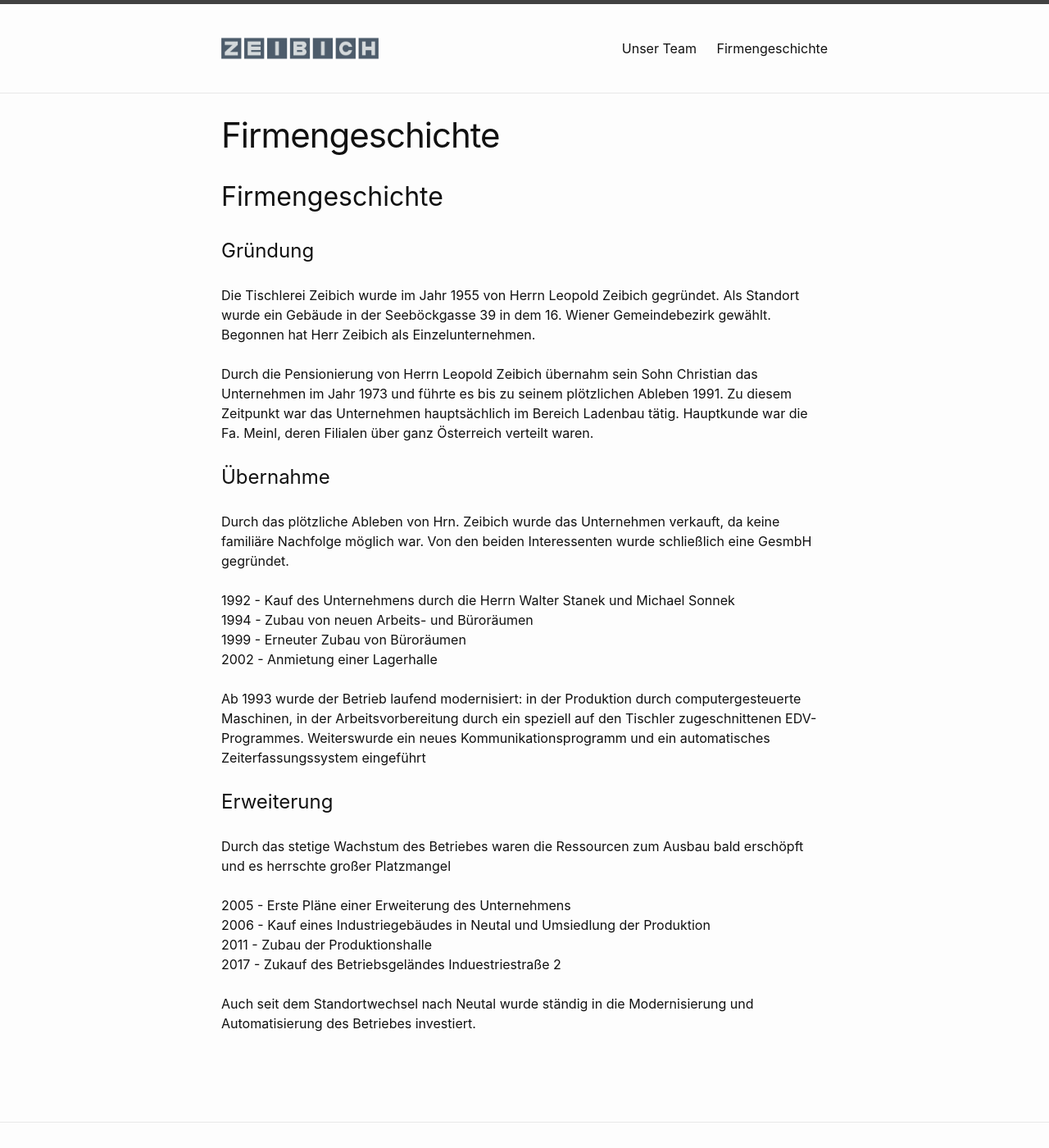
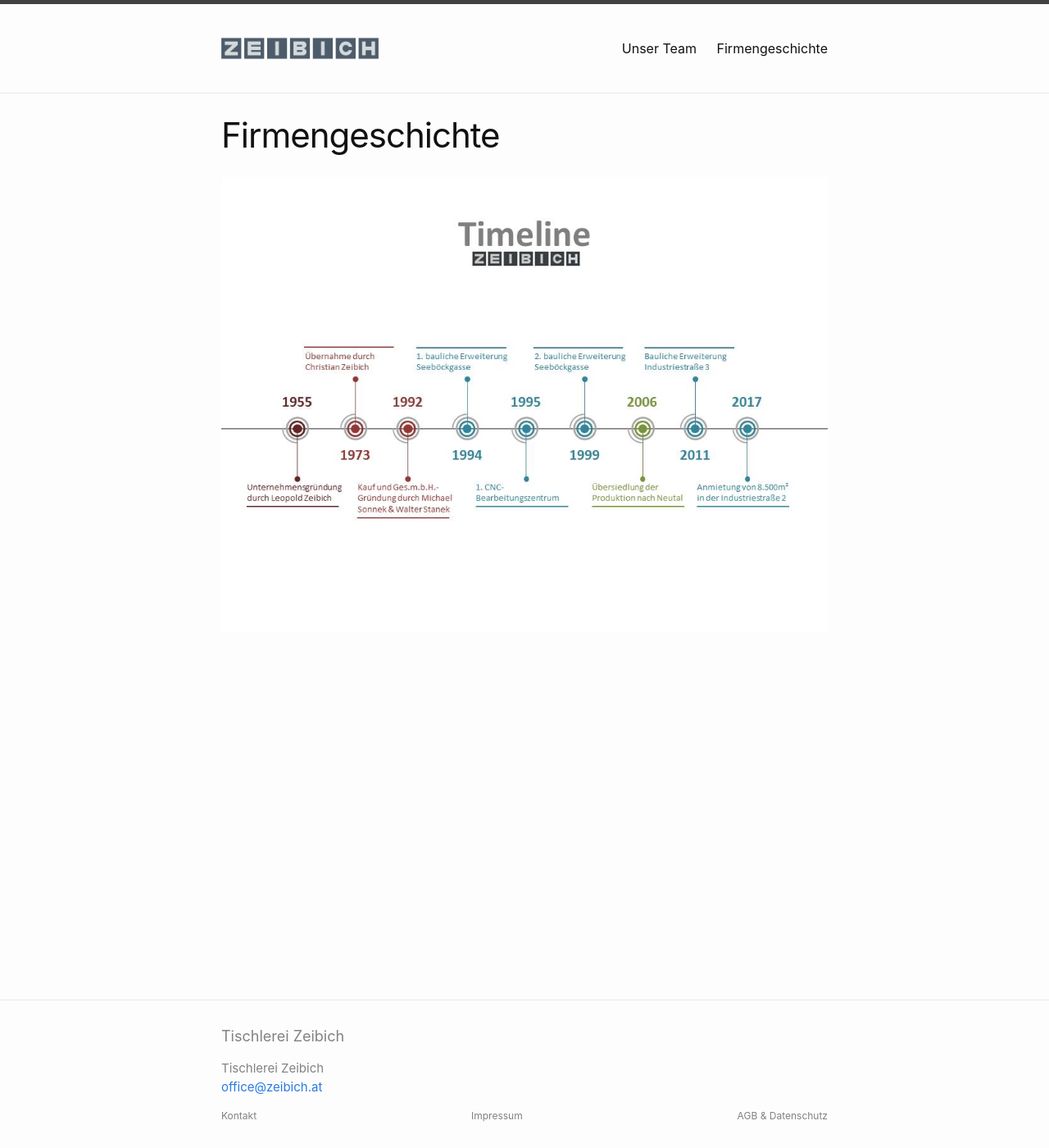
Before and after one commit to Zeibich/www.zeibich.at, a Jekyll site: the page built from firmengeschichte.md, in a window 1280 px wide and 1400 px high. Shown: the whole window at 82% size. Built offline with Jekyll 4.4.1, drawn with Linux system fonts in a browser that asks for light colours.

Commit message:
Firmengeschichte_Bild

```diff
--- a/firmengeschichte.md
+++ b/firmengeschichte.md
@@ -4,36 +4,4 @@
 permalink: /firmengeschichte/
 ---
 
-<h2> Firmengeschichte</h2><br>
-
-<h1>Gründung</h1><br>
-
-<p>Die Tischlerei Zeibich wurde im Jahr 1955 von Herrn Leopold Zeibich gegründet. Als Standort wurde ein Gebäude in der Seeböckgasse 39 in dem 16. Wiener Gemeindebezirk gewählt.
-Begonnen hat Herr Zeibich als Einzelunternehmen.</p><br>
-
-<p>Durch die Pensionierung von Herrn Leopold Zeibich übernahm sein Sohn Christian das Unternehmen im Jahr 1973 und führte es bis zu seinem plötzlichen Ableben 1991.
-Zu diesem Zeitpunkt war das Unternehmen hauptsächlich im Bereich Ladenbau tätig. Hauptkunde war die Fa. Meinl, deren Filialen über ganz Österreich verteilt waren.</p><br>
-
-<h1>Übernahme</h1><br>
-
-<p>Durch das plötzliche Ableben von Hrn. Zeibich wurde das Unternehmen verkauft, da keine familiäre Nachfolge möglich war. Von den beiden Interessenten wurde schließlich eine GesmbH gegründet.</p><br>
-
-<p>1992 - Kauf des Unternehmens durch die Herrn Walter Stanek und Michael Sonnek</p>
-<p>1994 - Zubau von neuen Arbeits- und Büroräumen</p>
-<p>1999 - Erneuter Zubau von Büroräumen</p>
-<p>2002 - Anmietung einer Lagerhalle</p><br>
-
-<p>Ab 1993 wurde der Betrieb laufend modernisiert: in der Produktion durch computergesteuerte Maschinen, in der Arbeitsvorbereitung durch ein speziell auf den Tischler zugeschnittenen EDV-Programmes.
-Weiterswurde ein neues Kommunikationsprogramm und ein automatisches Zeiterfassungssystem eingeführt</p><br>
-
-<h1>Erweiterung</h1><br>
-
-<p>Durch das stetige Wachstum des Betriebes waren die Ressourcen zum Ausbau bald erschöpft und es herrschte großer Platzmangel</p><br>
-
-<p>2005 - Erste Pläne einer Erweiterung des Unternehmens</p>
-<p>2006 - Kauf eines Industriegebäudes in Neutal und Umsiedlung der Produktion</p>
-<p>2011 - Zubau der Produktionshalle</p>
-<p>2017 - Zukauf des Betriebsgeländes Induestriestraße 2</p><br>
-
-<p>Auch seit dem Standortwechsel nach Neutal wurde ständig in die Modernisierung und Automatisierung des Betriebes investiert.</p><br>
-<br>
+![Zeibich_logo](/assets/Unternehmensgeschichte.jpg)
```
Also changed, not shown: assets/Unternehmensgeschichte.jpg (added), 1 other file.
